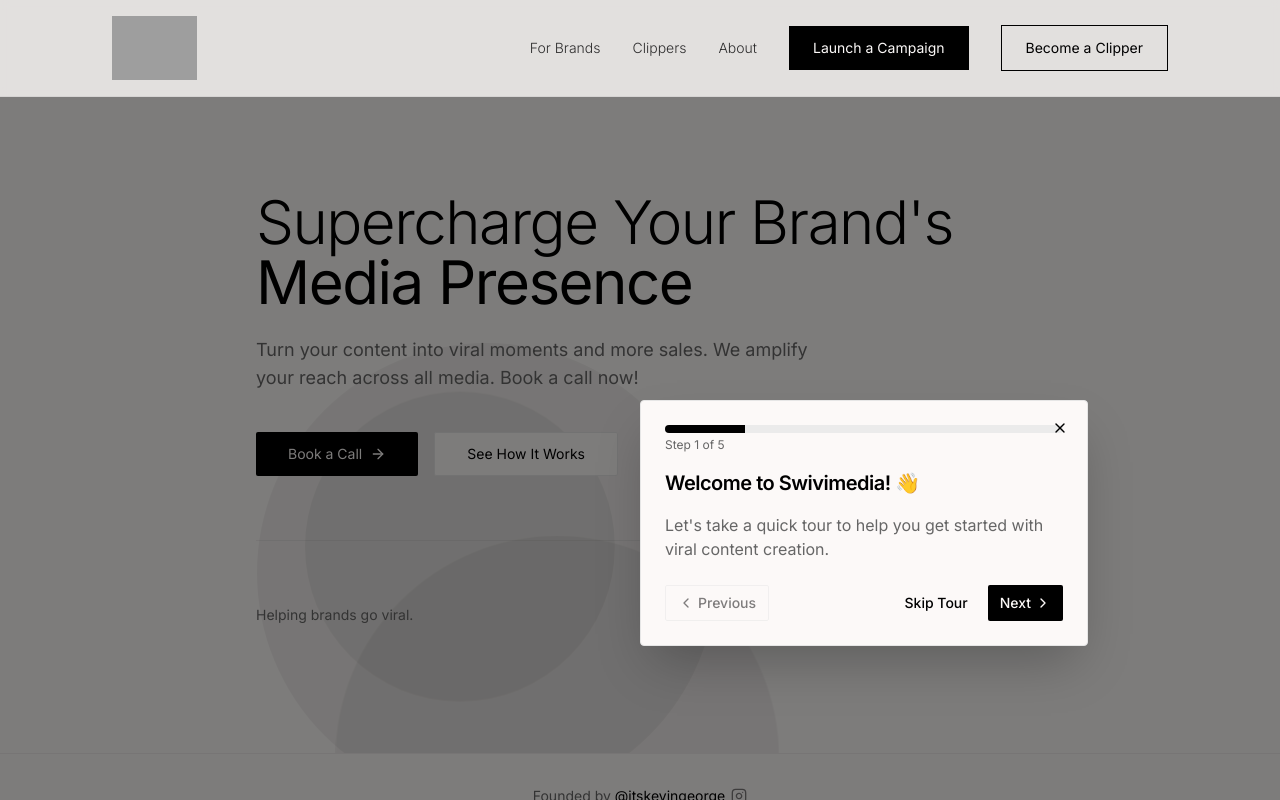
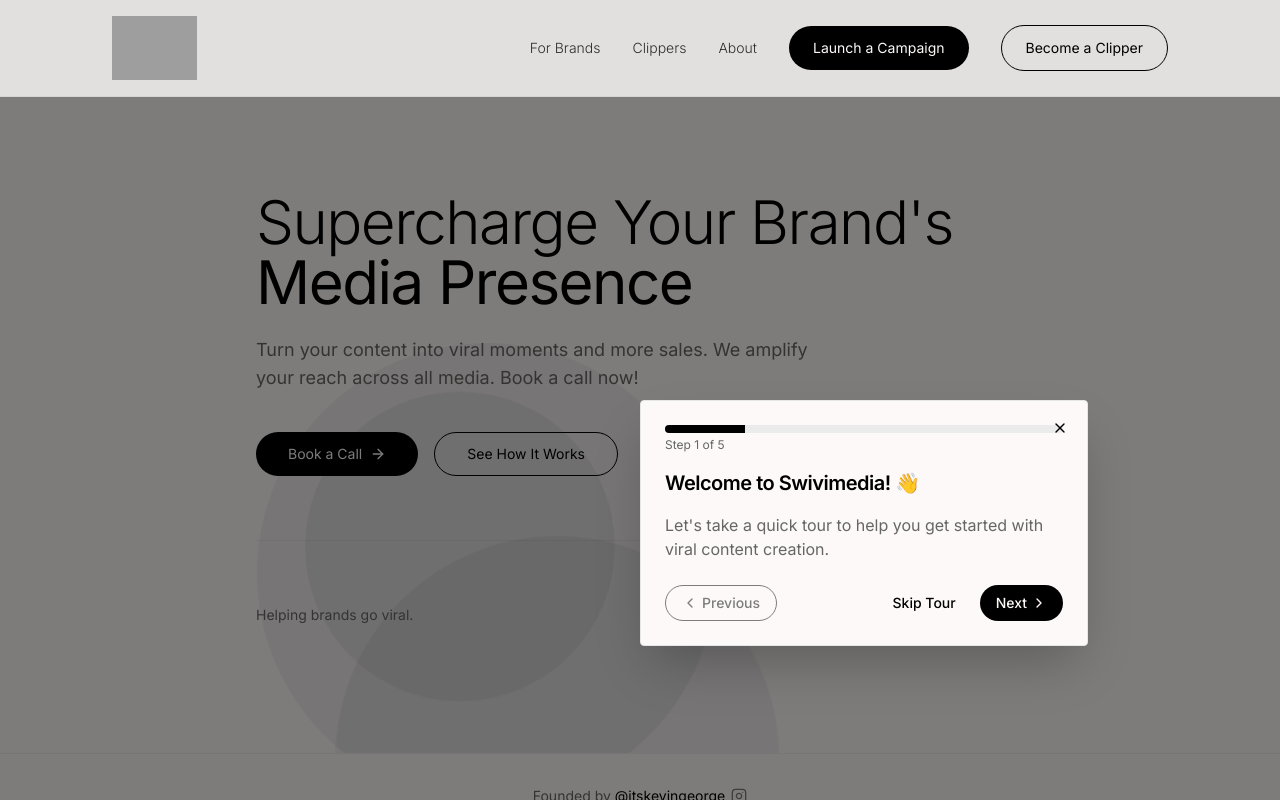
Before and after one commit to sailorjacob/swivi, a Next.js app: page / in a window 1280 px wide. Shown: the top 800 px of the page. Built offline with nearby package versions, Linux system fonts and the light colour scheme; grey boxes are pictures that could not be loaded.

Commit message:
Update all buttons to have a rounded pill style with fill effect on hover

```diff
--- a/app/clippers/page.tsx
+++ b/app/clippers/page.tsx
@@ -125,7 +125,7 @@
                   href="https://whop.com/swivi/"
                   target="_blank"
                   rel="noopener noreferrer"
-                  className="inline-flex items-center text-sm font-normal bg-foreground text-background px-8 py-4 rounded-sm hover:bg-foreground/90 transition-all group"
+                  className="inline-flex items-center text-sm font-normal bg-foreground text-background px-8 py-4 rounded-full hover:bg-foreground/90 transition-all duration-300 group"
                 >
                   Join
                   <motion.span
@@ -292,7 +292,7 @@
                 href="https://whop.com/swivi/"
                 target="_blank"
                 rel="noopener noreferrer"
-                className="inline-flex items-center text-sm font-normal bg-foreground text-background px-8 py-4 rounded-sm hover:bg-foreground/90 transition-all group"
+                className="inline-flex items-center text-sm font-normal bg-foreground text-background px-8 py-4 rounded-full hover:bg-foreground/90 transition-all duration-300 group"
               >
                 Join
                 <ArrowRight className="ml-2 h-4 w-4 group-hover:translate-x-1 transition-transform" />
--- a/components/layout/header.tsx
+++ b/components/layout/header.tsx
@@ -46,7 +46,7 @@
             href="https://calendly.com/bykevingeorge/30min?month=2025-05"
             target="_blank"
             rel="noopener noreferrer"
-            className="text-sm font-normal bg-foreground text-background px-6 py-3 rounded-sm hover:bg-foreground/90 transition-colors"
+            className="text-sm font-normal bg-foreground text-background px-6 py-3 rounded-full hover:bg-foreground/90 transition-all duration-300"
           >
             Launch a Campaign
           </Link>
@@ -54,7 +54,7 @@
             href="https://whop.com/swivi/"
             target="_blank"
             rel="noopener noreferrer"
-            className="text-sm font-normal border border-foreground px-6 py-3 rounded-sm hover:bg-foreground hover:text-background transition-colors"
+            className="text-sm font-normal border border-foreground px-6 py-3 rounded-full bg-transparent text-foreground hover:bg-foreground hover:text-background transition-all duration-300"
           >
             Become a Clipper
           </Link>
@@ -63,7 +63,7 @@
         {/* Mobile menu button */}
         <button
           type="button"
-          className="md:hidden inline-flex items-center justify-center rounded-sm p-2"
+          className="md:hidden inline-flex items-center justify-center rounded-full p-2"
           onClick={() => setMobileMenuOpen(!mobileMenuOpen)}
         >
           <span className="sr-only">Open main menu</span>
@@ -93,7 +93,7 @@
               href="https://calendly.com/bykevingeorge/30min?month=2025-05"
               target="_blank"
               rel="noopener noreferrer"
-              className="block mt-4 text-sm font-normal bg-foreground text-background px-6 py-3 rounded-sm hover:bg-foreground/90 transition-colors text-center"
+              className="block mt-4 text-sm font-normal bg-foreground text-background px-6 py-3 rounded-full hover:bg-foreground/90 transition-all duration-300 text-center"
               onClick={() => setMobileMenuOpen(false)}
             >
               Launch a Campaign
@@ -102,7 +102,7 @@
               href="https://whop.com/swivi/"
               target="_blank"
               rel="noopener noreferrer"
-              className="block mt-2 text-sm font-normal border border-foreground px-6 py-3 rounded-sm hover:bg-foreground hover:text-background transition-colors text-center"
+              className="block mt-2 text-sm font-normal border border-foreground px-6 py-3 rounded-full bg-transparent text-foreground hover:bg-foreground hover:text-background transition-all duration-300 text-center"
               onClick={() => setMobileMenuOpen(false)}
             >
               Become a Clipper
--- a/components/marketing/faq.tsx
+++ b/components/marketing/faq.tsx
@@ -46,7 +46,7 @@
             href="https://calendly.com/bykevingeorge/30min?month=2025-05"
             target="_blank"
             rel="noopener noreferrer"
-            className="inline-flex items-center text-sm font-normal bg-foreground text-background px-6 py-3 rounded-sm hover:bg-foreground/90 transition-colors"
+            className="inline-flex items-center text-sm font-normal bg-foreground text-background px-6 py-3 rounded-full hover:bg-foreground/90 transition-all duration-300"
           >
             Book a Call to Learn More
           </a>
--- a/components/marketing/how-it-works.tsx
+++ b/components/marketing/how-it-works.tsx
@@ -56,7 +56,7 @@
             href="https://calendly.com/bykevingeorge/30min?month=2025-05"
             target="_blank"
             rel="noopener noreferrer"
-            className="inline-flex items-center text-sm font-normal border-b border-foreground pb-1 hover:opacity-70 transition-opacity"
+            className="inline-flex items-center text-sm font-normal border border-foreground bg-transparent text-foreground hover:bg-foreground hover:text-background px-6 py-3 rounded-full transition-all duration-300"
           >
             Book a Call →
           </a>
--- a/components/ui/button.tsx
+++ b/components/ui/button.tsx
@@ -4,24 +4,24 @@
 import { cn } from "@/lib/utils"
 
 const buttonVariants = cva(
-  "inline-flex items-center justify-center whitespace-nowrap rounded-md text-sm font-medium ring-offset-background transition-colors focus-visible:outline-none focus-visible:ring-2 focus-visible:ring-ring focus-visible:ring-offset-2 disabled:pointer-events-none disabled:opacity-50",
+  "inline-flex items-center justify-center whitespace-nowrap rounded-full text-sm font-medium ring-offset-background transition-all duration-300 ease-in-out focus-visible:outline-none focus-visible:ring-2 focus-visible:ring-ring focus-visible:ring-offset-2 disabled:pointer-events-none disabled:opacity-50",
   {
     variants: {
       variant: {
-        default: "bg-primary text-primary-foreground hover:bg-primary/90",
+        default: "bg-foreground text-background hover:bg-foreground/90",
         destructive:
           "bg-destructive text-destructive-foreground hover:bg-destructive/90",
         outline:
-          "border border-input bg-background hover:bg-accent hover:text-accent-foreground",
+          "border border-foreground bg-transparent text-foreground hover:bg-foreground hover:text-background",
         secondary:
           "bg-secondary text-secondary-foreground hover:bg-secondary/80",
         ghost: "hover:bg-accent hover:text-accent-foreground",
         link: "text-primary underline-offset-4 hover:underline",
       },
       size: {
-        default: "h-10 px-4 py-2",
-        sm: "h-9 rounded-md px-3",
-        lg: "h-11 rounded-md px-8",
+        default: "h-10 px-6 py-2",
+        sm: "h-9 rounded-full px-4",
+        lg: "h-11 rounded-full px-8 py-3",
         icon: "h-10 w-10",
       },
     },
```
